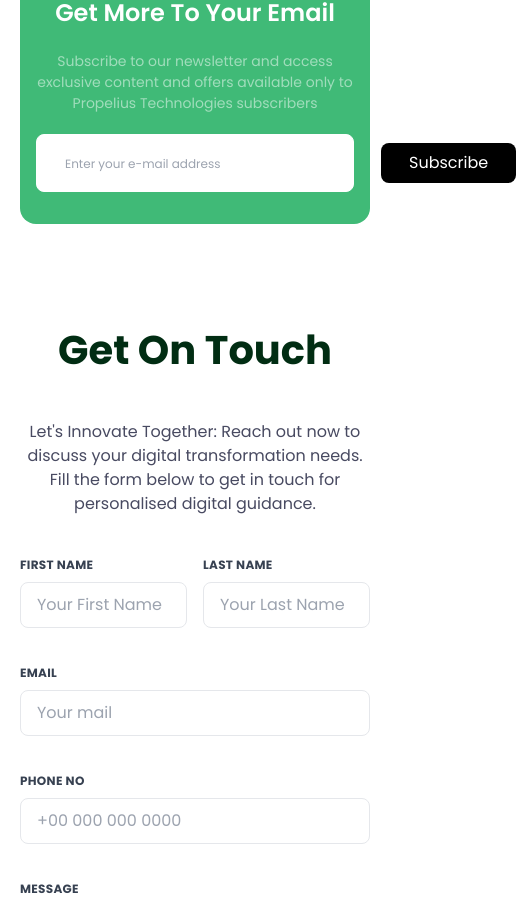
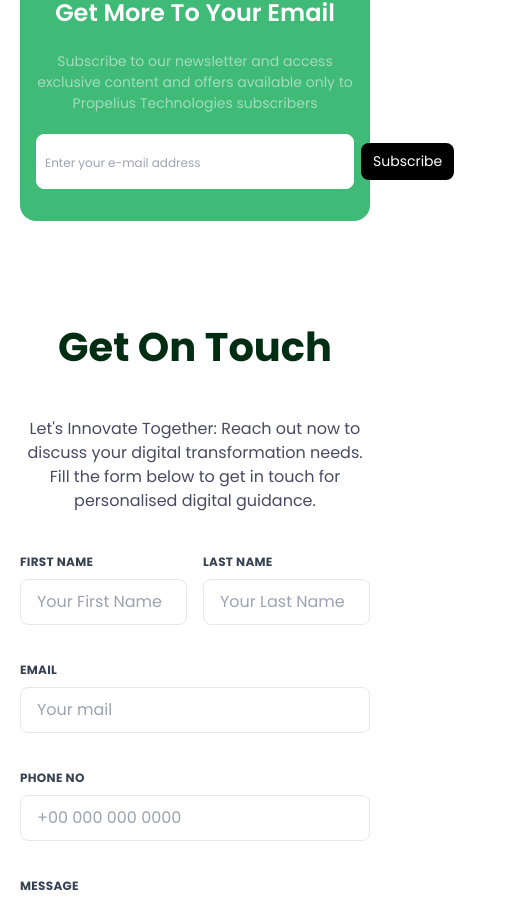
Before and after one commit to 28JayG/pt-site, a Next.js app: page /blogs in a window 390 px wide. Shown: the part 930-1831 px from the top of the page, 516 px wide, since content can reach past the window. Built offline with nearby package versions, Linux system fonts and the light colour scheme; no server answers.

Commit message:
blogs page responsive

```diff
--- a/src/components/articles/ArticleListBlog.tsx
+++ b/src/components/articles/ArticleListBlog.tsx
@@ -98,9 +98,9 @@ const AllBlogs: React.FC<Props> = ({ blogs }) => {
           <input
             type="text"
             placeholder="Enter your e-mail address"
-            className="bg-transparent lg:text-white pl-5 placeholder:text-xs lg:placeholder:text-white"
+            className="bg-transparent w-auto lg:text-white placeholder:text-xs lg:placeholder:text-white"
           />
-          <div className="bg-black px-7 py-2 text-white rounded-lg">
+          <div className="bg-black px-3 lg:px-7 py-2 text-sm text-white rounded-lg lg:rounded-full">
             Subscribe
           </div>
         </div>
```
